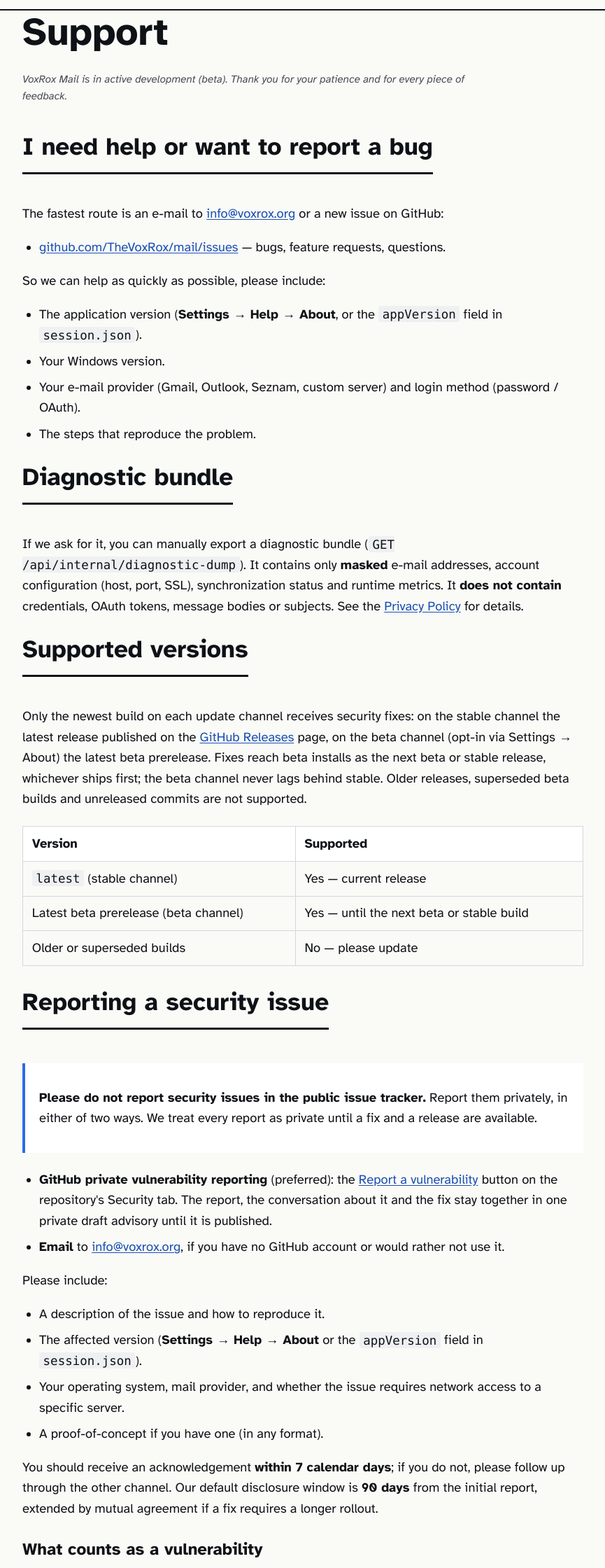
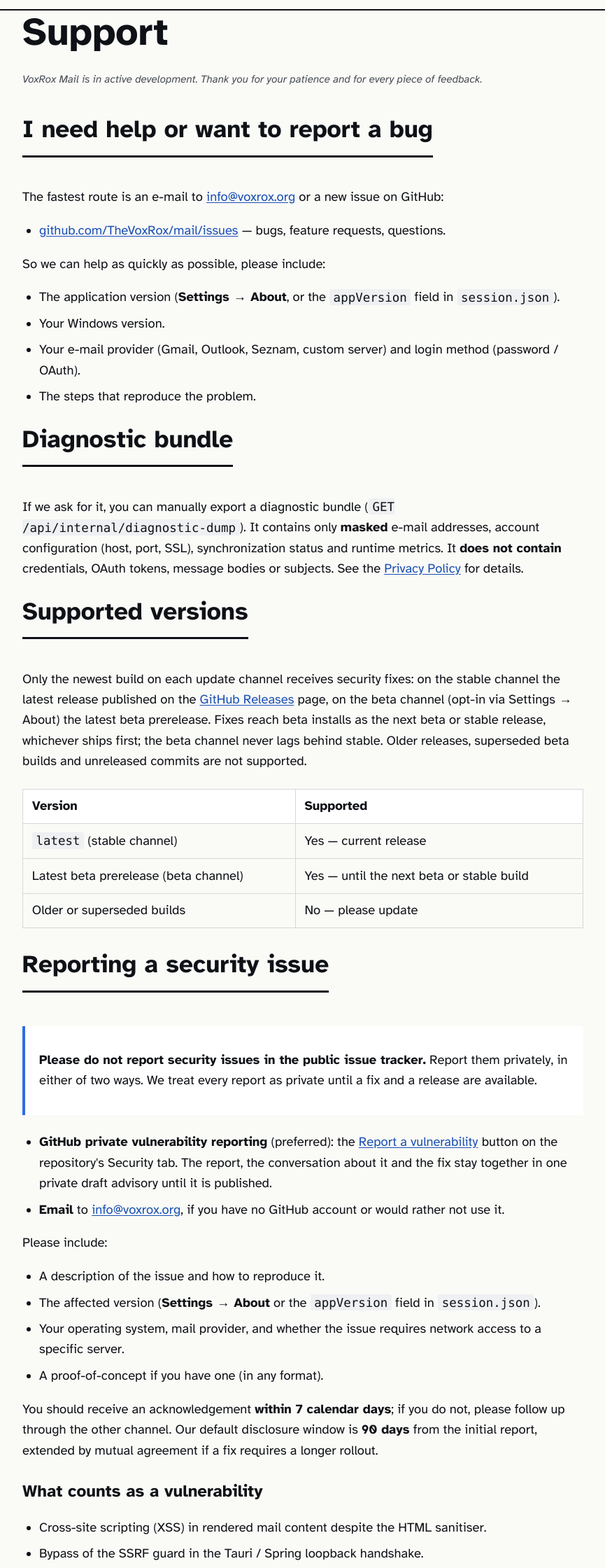
Before and after one commit to TheVoxRox/TheVoxRox.github.io, a plain HTML site: page en/support/index.html in a window 1280 px wide. Shown: the part 75-2315 px from the top of the page at 70% size, without its empty margins (207-1072 px from the left). Drawn offline with Linux system fonts and the light colour scheme.

Commit message:
docs(site): support and 404 pages agree with the rest of the site (#12)
The support page opened with "in active development (beta)" in both
languages, while the home page badge says "Stable release" since #10; both
versions now say only "in active development", like SECURITY.md in the mail
repository.

It also sent its reader to Settings, Help, About for the app version, where
every other page and the app's user guide say Settings, About. Help is only
the label of the group the About link sits in on the Settings sidebar;
TheVoxRox/mail#963 makes the same change in SECURITY.md.

The 404 page serves visitors of both languages but offered only the Czech
"Zpět na úvod" button to the Czech home page; it now also offers the English
home page, marked lang="en".

Co-authored-by: Claude Opus 5.5 <noreply@anthropic.com>

```diff
--- a/en/support/index.html
+++ b/en/support/index.html
@@ -52,7 +52,7 @@
 
     <main class="container prose" id="main-content">
         <h1>Support</h1>
-        <p class="doc-meta">VoxRox Mail is in active development (beta). Thank you for your patience and for every piece of feedback.</p>
+        <p class="doc-meta">VoxRox Mail is in active development. Thank you for your patience and for every piece of feedback.</p>
 
         <h2>I need help or want to report a bug</h2>
         <p>The fastest route is an e-mail to <a href="mailto:info@voxrox.org">info@voxrox.org</a> or a new issue on GitHub:</p>
@@ -61,7 +61,7 @@
         </ul>
         <p>So we can help as quickly as possible, please include:</p>
         <ul>
-            <li>The application version (<strong>Settings → Help → About</strong>, or the <code>appVersion</code> field in <code>session.json</code>).</li>
+            <li>The application version (<strong>Settings → About</strong>, or the <code>appVersion</code> field in <code>session.json</code>).</li>
             <li>Your Windows version.</li>
             <li>Your e-mail provider (Gmail, Outlook, Seznam, custom server) and login method (password / OAuth).</li>
             <li>The steps that reproduce the problem.</li>
@@ -94,7 +94,7 @@
         <p>Please include:</p>
         <ul>
             <li>A description of the issue and how to reproduce it.</li>
-            <li>The affected version (<strong>Settings → Help → About</strong> or the <code>appVersion</code> field in <code>session.json</code>).</li>
+            <li>The affected version (<strong>Settings → About</strong> or the <code>appVersion</code> field in <code>session.json</code>).</li>
             <li>Your operating system, mail provider, and whether the issue requires network access to a specific server.</li>
             <li>A proof-of-concept if you have one (in any format).</li>
         </ul>
```
Also changed, not shown: 404.html (+3 -2 lines), support/index.html (+3 -3 lines).
